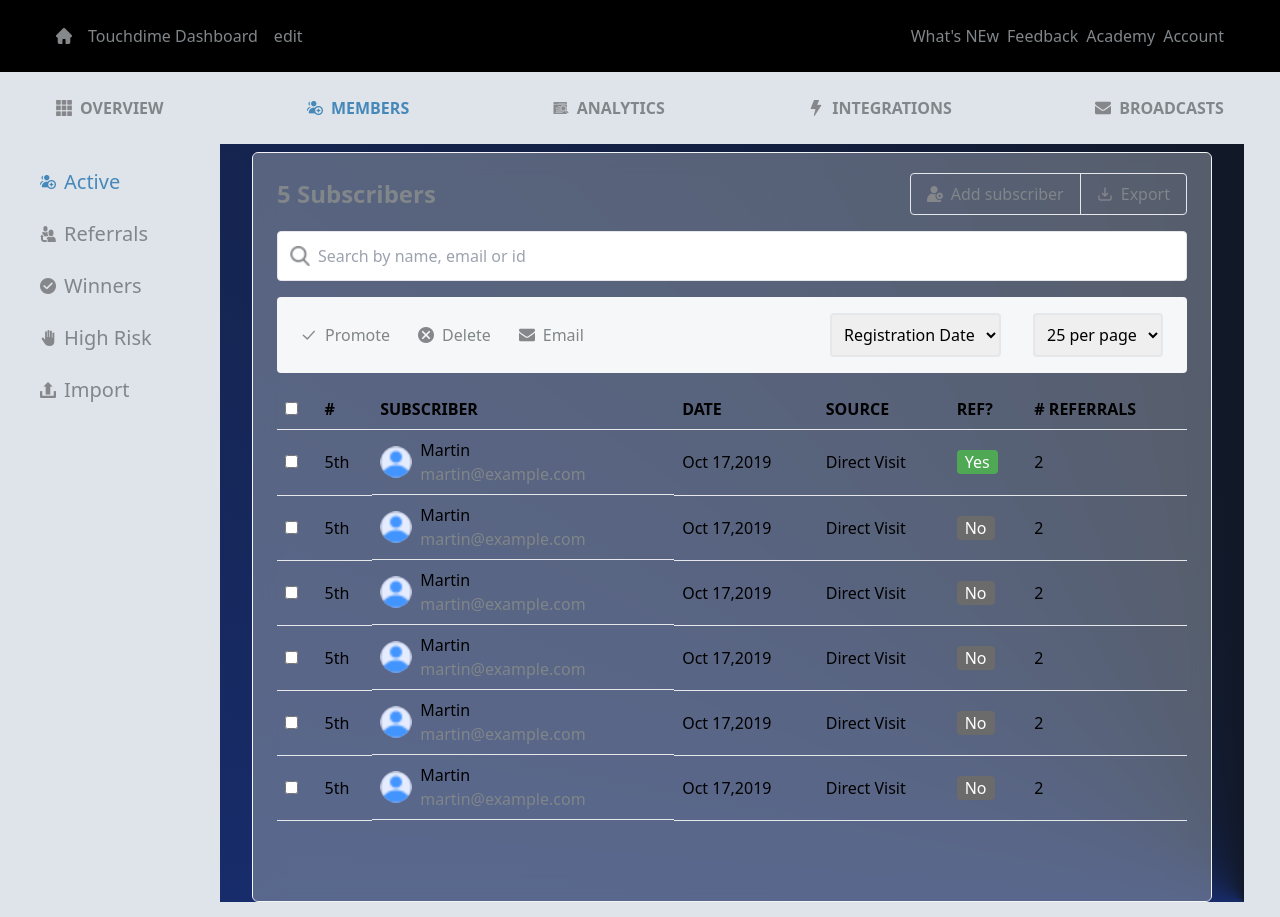
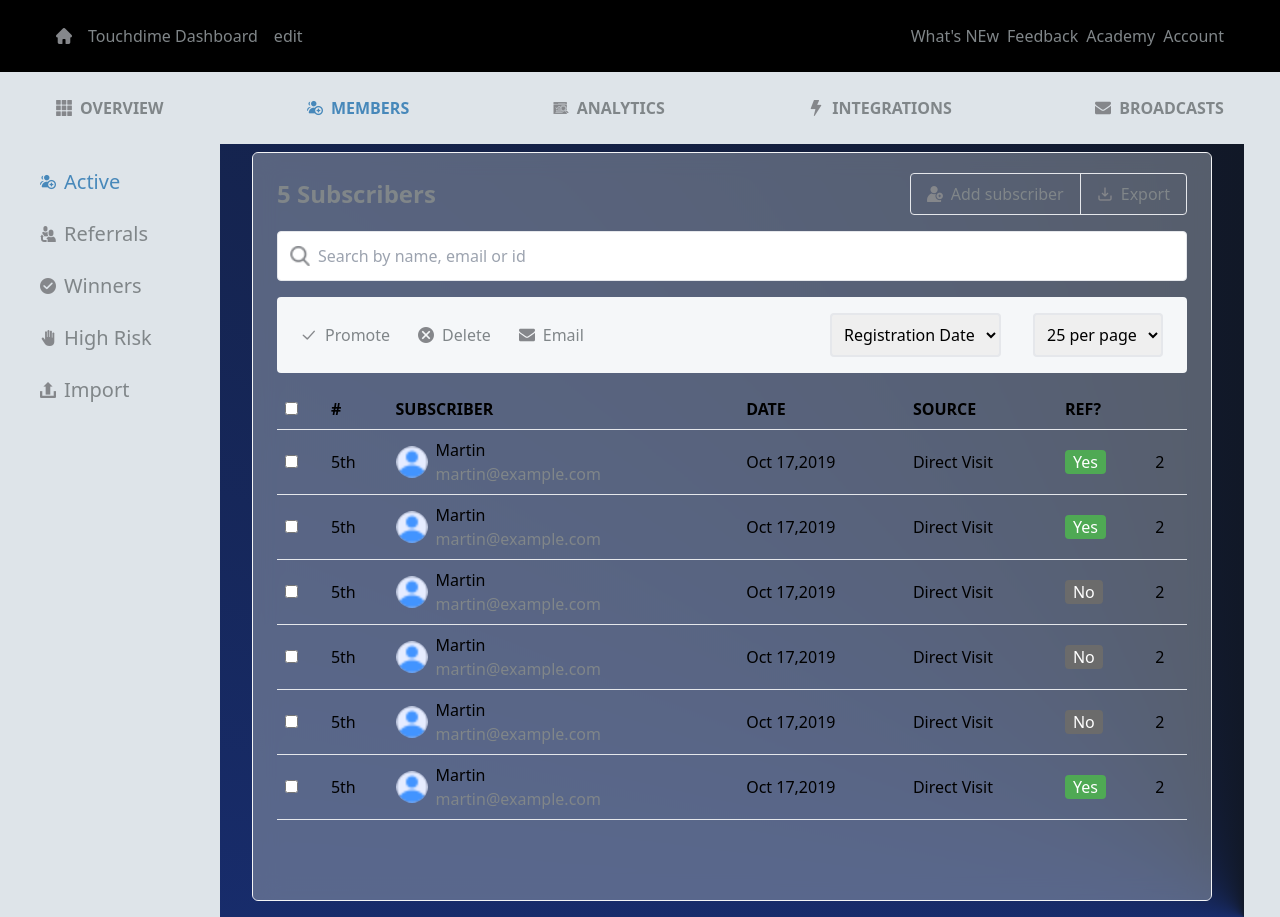
Before and after one commit to tikoot/dashboardp, a website: page index.html in a window 1280 px wide. Drawn offline with Linux system fonts and the light colour scheme.

Commit message:
fix borders

```diff
--- a/index.html
+++ b/index.html
@@ -22,7 +22,7 @@
       </nav>
     <!-- Navigation Menu -->
     <nav class="py-6 px-14">
-        <ul class="flex items-center justify-between uppercase font-semibold navText">
+        <ul class="flex items-center justify-between uppercase font-semibold navText text-xs lg:text-base">
             <li class="flex"><a href="#" class="flex items-center"><img src="./img/grid.png" alt="" class="mr-2">Overview</a></li>
             <li class="flex"><a href="#" class="flex items-center active"><img src="./img/add-user.png" alt="" class="mr-2">Members</a></li>
             <li class="flex"><a href="#" class="flex items-center"><img src="./img/exploration.png" class="mr-2">Analytics</a></li>
@@ -51,7 +51,7 @@
         class="ml-5 bg-[conic-gradient(at_bottom_right,_var(--tw-gradient-stops))] from-blue-700 via-blue-800 to-gray-900 w-[80%]
         "
       >
-      <div class="mt-2  bg-opacity-50 mx-8 full px-6 pt-5 pb-20 rounded-md border border-gray-100 bg-clip-padding backdrop-filter backdrop-blur-md  bg-gray-400">
+      <div class="mt-2  bg-opacity-50 mx-8 full px-6 pt-5 pb-20 mb-4 rounded-md border border-gray-100 bg-clip-padding backdrop-filter backdrop-blur-md  bg-gray-400">
     <!-- Top Section with Text and Buttons -->
     <div class="flex items-center justify-between mb-4">
         <div>
@@ -109,115 +109,111 @@
     <!-- Table -->
 
 <table class="w-full">
-    <thead class="vertical-line">
+    <thead class="vertical-line border-b">
         <tr class="uppercase">
-            <th class="border-b p-2 text-left"><input type="checkbox"></th>
-            <th class="border-b p-2 text-left">#</th>
-            <th class="border-b p-2 text-left">Subscriber</th>
-            <th class="border-b p-2 text-left">Date</th>
-            <th class="border-b p-2 text-left">Source</th>
-            <th class="border-b p-2 text-left">Ref?</th>
-            <th class="border-b p-2 text-left"># Referrals</th>
-            <!-- Add more table headers as needed -->
-        </tr>
+            <th class="p-2 text-left"><input type="checkbox"></th>
+            <th class="p-2 text-left">#</th>
+            <th class="p-2 text-left">Subscriber</th>
+            <th class="p-2 text-left">Date</th>
+            <th class="p-2 text-left">Source</th>
+            <th class="p-2 text-left">Ref?</th>
     </thead>
     <tbody>
 
-        <tr>
-            <td class=" border-b p-2 "><input type="checkbox"></td>
-            <td class="border-b p-2 ">5th</td>
-            <td class="border-b p-2 flex items-center">
+        <tr class="border-b">
+            <td class="p-2 max-h-[65px]"><input type="checkbox"></td>
+            <td class="p-2 max-h-[65px]">5th</td>
+            <td class="p-2 flex items-center max-h-[65px]">
                 <img src="./img/user.png" alt="Subscriber Image" class=" w-8 h-8 rounded-full mr-2">
                 <div>
                 Martin
                 <p class="navText">martin@example.com</p>
             </div>
             </td>
-            <td class="border-b p-2 ">Oct 17,2019</td>
-            <td class="border-b p-2 ">Direct Visit</td>
-            <td class="border-b p-2 "><button class="yes">Yes</button></td>
-            <td class="border-b p-2 ">2</td>
+            <td class=" p-2 max-h-[65px]">Oct 17,2019</td>
+            <td class="p-2 max-h-[65px]">Direct Visit</td>
+            <td class="p-2 max-h-[65px]"><button class="yes">Yes</button></td>
+            <td class="p-2 max-h-[65px]">2</td>
             <!-- Add more table data as needed -->
         </tr>
-
-        <tr>
-            <td class=" border-b p-2 "><input type="checkbox"></td>
-            <td class="border-b p-2 ">5th</td>
-            <td class="border-b p-2 flex items-center">
+        <tr class="border-b">
+            <td class="p-2 max-h-[65px]"><input type="checkbox"></td>
+            <td class="p-2 max-h-[65px]">5th</td>
+            <td class="p-2 flex items-center max-h-[65px]">
                 <img src="./img/user.png" alt="Subscriber Image" class=" w-8 h-8 rounded-full mr-2">
                 <div>
                 Martin
                 <p class="navText">martin@example.com</p>
             </div>
             </td>
-            <td class="border-b p-2 ">Oct 17,2019</td>
-            <td class="border-b p-2 ">Direct Visit</td>
-            <td class="border-b p-2 "><button class="no">No</button></td>
-            <td class="border-b p-2 ">2</td>
+            <td class=" p-2 max-h-[65px]">Oct 17,2019</td>
+            <td class="p-2 max-h-[65px]">Direct Visit</td>
+            <td class="p-2 max-h-[65px]"><button class="yes">Yes</button></td>
+            <td class="p-2 max-h-[65px]">2</td>
             <!-- Add more table data as needed -->
         </tr>
-        <tr>
-            <td class=" border-b p-2 "><input type="checkbox"></td>
-            <td class="border-b p-2 ">5th</td>
-            <td class="border-b p-2 flex items-center">
+        <tr class="border-b">
+            <td class="p-2 max-h-[65px]"><input type="checkbox"></td>
+            <td class="p-2 max-h-[65px]">5th</td>
+            <td class="p-2 flex items-center max-h-[65px]">
                 <img src="./img/user.png" alt="Subscriber Image" class=" w-8 h-8 rounded-full mr-2">
                 <div>
                 Martin
                 <p class="navText">martin@example.com</p>
             </div>
             </td>
-            <td class="border-b p-2 ">Oct 17,2019</td>
-            <td class="border-b p-2 ">Direct Visit</td>
-            <td class="border-b p-2 "><button class="no">No</button></td>
-            <td class="border-b p-2 ">2</td>
+            <td class=" p-2 max-h-[65px]">Oct 17,2019</td>
+            <td class="p-2 max-h-[65px]">Direct Visit</td>
+            <td class="p-2 max-h-[65px]"><button class="no">No</button></td>
+            <td class="p-2 max-h-[65px]">2</td>
             <!-- Add more table data as needed -->
         </tr>
-        <tr>
-            <td class=" border-b p-2 "><input type="checkbox"></td>
-            <td class="border-b p-2 ">5th</td>
-            <td class="border-b p-2 flex items-center">
+        <tr class="border-b">
+            <td class="p-2 max-h-[65px]"><input type="checkbox"></td>
+            <td class="p-2 max-h-[65px]">5th</td>
+            <td class="p-2 flex items-center max-h-[65px]">
                 <img src="./img/user.png" alt="Subscriber Image" class=" w-8 h-8 rounded-full mr-2">
                 <div>
                 Martin
                 <p class="navText">martin@example.com</p>
             </div>
             </td>
-            <td class="border-b p-2 ">Oct 17,2019</td>
-            <td class="border-b p-2 ">Direct Visit</td>
-            <td class="border-b p-2 "><button class="no">No</button></td>
-            <td class="border-b p-2 ">2</td>
+            <td class=" p-2 max-h-[65px]">Oct 17,2019</td>
+            <td class="p-2 max-h-[65px]">Direct Visit</td>
+            <td class="p-2 max-h-[65px]"><button class="no">No</button></td>
+            <td class="p-2 max-h-[65px]">2</td>
             <!-- Add more table data as needed -->
         </tr>
-        <tr>
-            <td class=" border-b p-2 "><input type="checkbox"></td>
-            <td class="border-b p-2 ">5th</td>
-            <td class="border-b p-2 flex items-center">
+        <tr class="border-b">
+            <td class="p-2 max-h-[65px]"><input type="checkbox"></td>
+            <td class="p-2 max-h-[65px]">5th</td>
+            <td class="p-2 flex items-center max-h-[65px]">
                 <img src="./img/user.png" alt="Subscriber Image" class=" w-8 h-8 rounded-full mr-2">
                 <div>
                 Martin
                 <p class="navText">martin@example.com</p>
             </div>
             </td>
-            <td class="border-b p-2 ">Oct 17,2019</td>
-            <td class="border-b p-2 ">Direct Visit</td>
-            <td class="border-b p-2 "><button class="no">No</button></td>
-            <td class="border-b p-2 ">2</td>
+            <td class=" p-2 max-h-[65px]">Oct 17,2019</td>
+            <td class="p-2 max-h-[65px]">Direct Visit</td>
+            <td class="p-2 max-h-[65px]"><button class="no">No</button></td>
+            <td class="p-2 max-h-[65px]">2</td>
             <!-- Add more table data as needed -->
         </tr>
-        <tr>
-            <td class=" border-b p-2 "><input type="checkbox"></td>
-            <td class="border-b p-2 ">5th</td>
-            <td class="border-b p-2 flex items-center">
+        <tr class="border-b">
+            <td class="p-2 max-h-[65px]"><input type="checkbox"></td>
+            <td class="p-2 max-h-[65px]">5th</td>
+            <td class="p-2 flex items-center max-h-[65px]">
                 <img src="./img/user.png" alt="Subscriber Image" class=" w-8 h-8 rounded-full mr-2">
                 <div>
                 Martin
                 <p class="navText">martin@example.com</p>
             </div>
             </td>
-            <td class="border-b p-2 ">Oct 17,2019</td>
-            <td class="border-b p-2 ">Direct Visit</td>
-            <td class="border-b p-2 "><button class="no">No</button></td>
-            <td class="border-b p-2 ">2</td>
+            <td class=" p-2 max-h-[65px]">Oct 17,2019</td>
+            <td class="p-2 max-h-[65px]">Direct Visit</td>
+            <td class="p-2 max-h-[65px]"><button class="yes">Yes</button></td>
+            <td class="p-2 max-h-[65px]">2</td>
             <!-- Add more table data as needed -->
         </tr>
 
```
